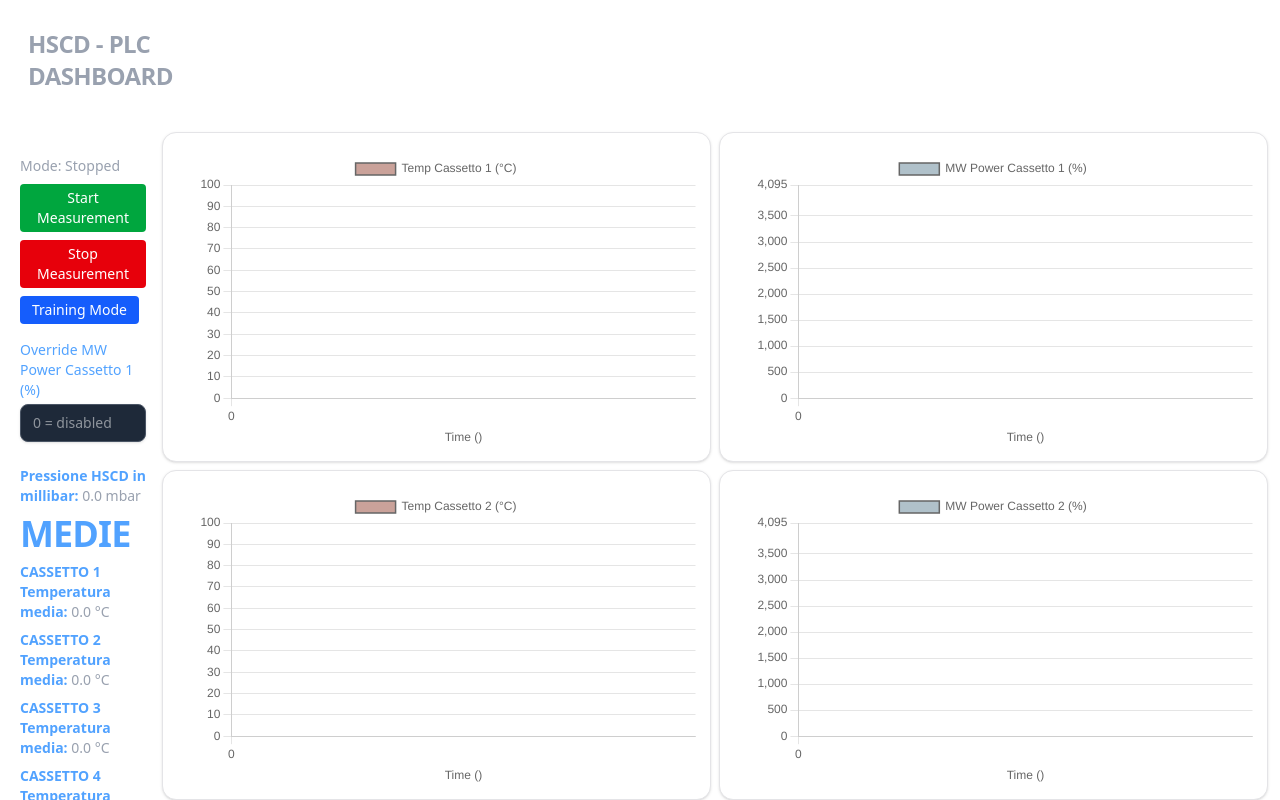
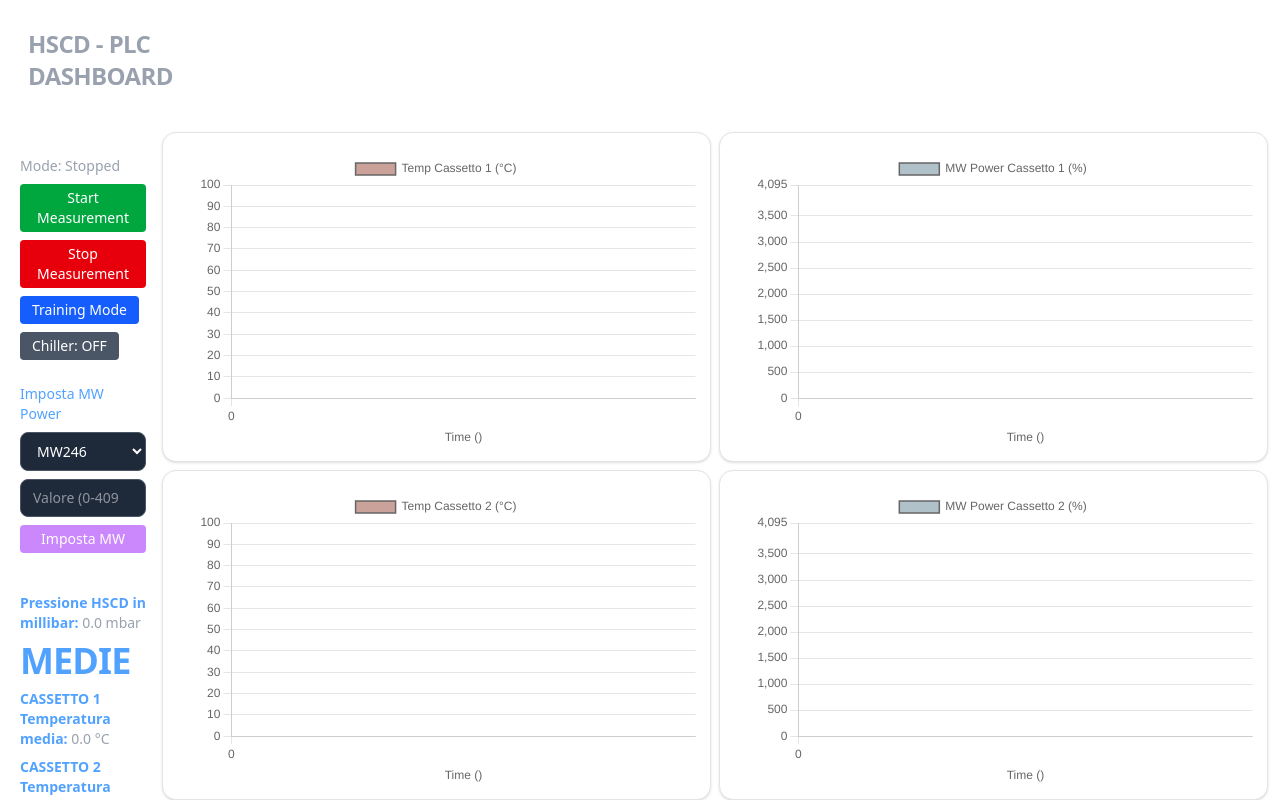
Before and after one commit to samgwtech/HSCD_6_CASSETTI_BIODERMOL, a Next.js app: page / in a window 1280 px wide. Shown: the top 800 px of the page. Built offline with nearby package versions, Linux system fonts and the light colour scheme.

Commit message:
added mw power change handles

```diff
--- a/app/page.tsx
+++ b/app/page.tsx
@@ -37,12 +37,19 @@ function avg(arr: number[]) {
 export default function Home() {
   const [isRunning, setIsRunning] = useState(false);
   const [mode, setMode] = useState<"real" | "training" | null>(null);
+  const [chillerOn, setChillerOn] = useState(false);
+  const [chillerLoading, setChillerLoading] = useState(false);
+  const [selectedMW, setSelectedMW] = useState<string>("MW1");
+  const [mwValue, setMwValue] = useState<string>("");
+  const [mwLoading, setMwLoading] = useState(false);
+
   const fetchStatus = useCallback(async () => {
     try {
       const res = await fetch("/api/python/status", { cache: "no-store" });
       const data = await res.json();
       setIsRunning(data.running);
       setMode(data.mode);
+
     } catch (e) {
       console.error("Failed to fetch status", e);
     }
@@ -78,6 +85,43 @@ export default function Home() {
     }
   };
 
+
+const toggleChiller = async () => {
+    setChillerLoading(true);
+    try {
+      const newValue = chillerOn ? 0 : 1;
+      const url = `https://192.168.151.102/api/set/op?op=M&index=232&val=${newValue}`;
+      const res = await fetch(url, {
+        headers: { "Authorization": "Bearer [add_apikey]" }
+      });
+      if (res.ok) setChillerOn(newValue === 1);
+    } catch (e) {
+      console.error("Chiller error:", e);
+    } finally {
+      setChillerLoading(false);
+    }
+  };
+
+const setMWPower = async () => {
+    if (!mwValue) return;
+    setMwLoading(true);
+    try {
+      const mwIndex = selectedMW === "MW1" ? 233 : selectedMW === "MW2" ? 234 : 235; // Adatta gli index
+      const url = `https://192.168.151.102/api/set/op?op=MW&index=${mwIndex}&val=${mwValue}`;
+      const res = await fetch(url, {
+        headers: { "Authorization": "Bearer [add_apikey]" }
+      });
+      if (res.ok) {
+        alert(`${selectedMW} impostato a ${mwValue}`);
+        setMwValue("");
+      }
+    } catch (e) {
+      console.error("MW Power error:", e);
+    } finally {
+      setMwLoading(false);
+    }
+  };
+
   const [hoverIndex, setHoverIndex] = useState<number>(-1);
   const [viewMode] = useState<ViewMode>("grid");
   const [activeChart, setActiveChart] = useState<number>(0);
@@ -93,7 +137,7 @@ export default function Home() {
   const [temp1Data, setTemp1Data] = useState<number[]>([]);
   const [originalMwPower1Data, setOriginalMwPower1Data] = useState<number[]>([]);
   const [overrides, setOverrides] = useState<Override[]>([]);
-  const [overrideInput, setOverrideInput] = useState<string>("");
+  //const [overrideInput, setOverrideInput] = useState<string>("");
 
   const [temp2Data, setTemp2Data] = useState<number[]>([]);
   const [mwPower2Data, setMwPower2Data] = useState<number[]>([]);
@@ -152,7 +196,7 @@ export default function Home() {
   }, [originalMwPower1Data, overrides]);
 
   // Handle override input changes
-  const handleOverrideChange = (e: React.ChangeEvent<HTMLInputElement>) => {
+  {/*const handleOverrideChange = (e: React.ChangeEvent<HTMLInputElement>) => {
     const value = e.target.value;
     setOverrideInput(value);
     const numValue = parseFloat(value);
@@ -173,7 +217,27 @@ export default function Home() {
       // Clear all overrides
       clearOverrides();
     }
-  };
+  };*/}
+
+  const handleMWValueChange = (e: React.ChangeEvent<HTMLInputElement>) => {
+  const value = e.target.value;
+  setMwValue(value);
+  const numValue = parseFloat(value);
+  if (value && !isNaN(numValue) && numValue !== 0) {
+    // Determina quale cassetto modificare in base al selectedMW
+    //const mwIndex = parseInt(selectedMW.replace("MW", ""));
+    let startIdx = hoverIndex;
+    if (startIdx === -1 && originalMwPower1Data.length > 0) {
+      startIdx = originalMwPower1Data.length - 1;
+    }
+    if (startIdx >= 0) {
+      // Aggiorna il grafico in tempo reale
+      addOverride(startIdx, numValue);
+    }
+  } else {
+    clearOverrides();
+  }
+};
 
   const fetchCsv = useCallback(async () => {
     setError(null);
@@ -347,18 +411,55 @@ export default function Home() {
             Training Mode
           </button>
 
+          <button
+            onClick={toggleChiller}
+            disabled={chillerLoading}
+            className={`px-3 py-1 rounded text-white ${
+              chillerOn ? "bg-cyan-600" : "bg-gray-600"
+            } ${chillerLoading ? "opacity-50 cursor-not-allowed" : ""}`}
+          >
+            {chillerLoading ? "Loading..." : chillerOn ? "Chiller: ON" : "Chiller: OFF"}
+          </button>
+
+          <div className="pt-4 space-y-2">
+            <label className="block text-sm font-medium text-blue-400">Imposta MW Power</label>
+            <select
+              value={selectedMW}
+              onChange={(e) => setSelectedMW(e.target.value)}
+              className="w-full px-3 py-2 bg-gray-800 border border-gray-600 rounded-md text-white"
+            >
+              <option>MW246</option>
+              <option>MW247</option>
+              <option>MW248</option>
+            </select>
+            <input
+              type="number"
+              value={mwValue}
+              onChange={handleMWValueChange}
+              placeholder="Valore (0-4095)"
+              className="w-full px-3 py-2 bg-gray-800 border border-gray-600 rounded-md text-white"
+            />
+            <button
+              onClick={setMWPower}
+              disabled={mwLoading || !mwValue}
+              className="w-full bg-purple-600 px-3 py-1 rounded text-white disabled:opacity-50"
+            >
+              {mwLoading ? "Loading..." : "Imposta MW"}
+            </button>
+          </div>
+
           {/* Override input for Cassetto 1 */}
           <div className="pt-2">
             <label className="block text-sm font-medium text-blue-400">
-              Override MW Power Cassetto 1 (%)
+              {/* Override MW Power Cassetto 1 (%)*/}
             </label>
-            <input
+            {/* <input
               type="number"
               value={overrideInput}
               onChange={handleOverrideChange}
               placeholder="0 = disabled"
               className="mt-1 block w-full px-3 py-2 bg-gray-800 border border-gray-600 rounded-md text-white shadow-sm focus:outline-none focus:ring-blue-500 focus:border-blue-500"
-            />
+            />*/}
           </div>
 
           <div className="pt-4 space-y-2">
```
Also changed, not shown: 1 other file (tests, documents, lock files or other folders).
